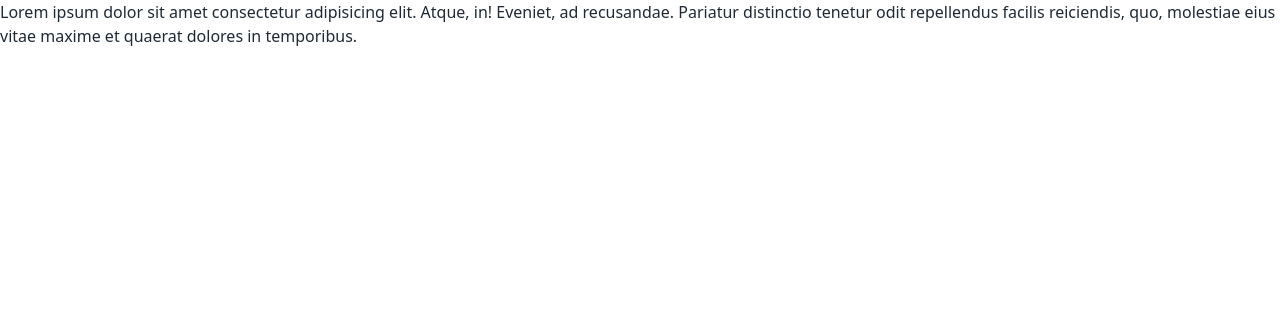
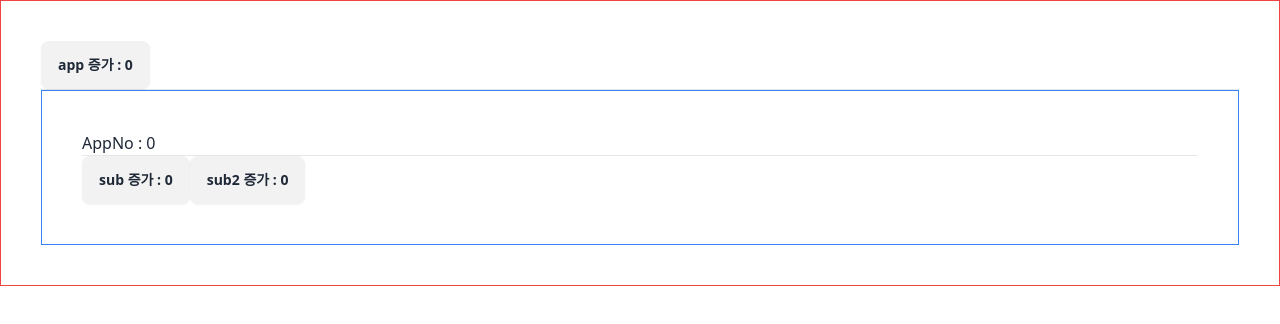
Before and after one commit to CHOMINWOONG/2024-react-exam, a React (Create React App) app: page / in a window 1280 px wide. Shown: the top 324 px of the page. Built offline with nearby package versions, Linux system fonts and the light colour scheme.

Commit message:
useEffect 활용

```diff
--- a/src/App.js
+++ b/src/App.js
@@ -1,64 +1,60 @@
-import React, { useState, useRef } from 'react';
-import classnames from 'classnames';
+import React, { useState, useRef, useEffect } from 'react';
 
-let NotifyOnce_workDone = false;
+let AppCallCount = 0;
+let SubCallCount = 0;
 
-function NotifyOnce({children}) {
-  const [visivle, setVisible] = useState(false);
+function Sub({appNo}) {
+  SubCallCount++;
+  console.log(`SubCallCount : ${SubCallCount}`);
+  const [no, setNo] = useState(0);
+  const [no2, setNo2] = useState(0);
 
-  if ( NotifyOnce_workDone == false ) {
-    setTimeout(function() {
-      setVisible(true);
-    }, 1000);
+  useEffect(() => {
+    console.log('effect 1 : 한번만 실행');
+  }, []);
 
-    setTimeout(function() {
-      setVisible(false);
-    }, 3000);
+  useEffect(() => {
+    console.log('effect 2 : 부모(App)이 바뀔 때 마다 실행');
+  }, [appNo]);
 
-    NotifyOnce_workDone = true;
-  }
+  useEffect(() => {
+    console.log('effect 3 : 나(Sub)의 no가 바뀔 때 마다 실행');
+  }, [no]);
+
+  useEffect(() => {
+    console.log('effect 4 : appNo, no가 바뀔 때 마다 실행');
+  }, [appNo, no]);
+
+  useEffect(() => {
+    console.log('effect 5 : 매번 실행');
+  },);
 
   return (
-    <div
-      className={classnames(
-        "fixed transition-all right-[10px]",
-        {
-          "top-[-60px]" : !visivle
-        },
-        {
-          "top-[5px]" : visivle
-        }
-      )}
-    >
-      {children}
-    </div>
-  )
-}
-
-function Alert({color:color_, children}) {
-  const color = color_ ?? "white";
-
-  return (
-    <div role="alert" className="alert alert-info">
-      <div className={`text-[${color}]`}>
-        <i className="fa-solid fa-face-smile"></i>
-        <span>{children}</span>
+    <>
+      <div className='p-10 border border-blue-500'>
+        AppNo : {appNo}
+        <hr />
+        <button className='btn' onClick={() => setNo(no + 1)}>sub 증가 : {no}</button>
+        <button className='btn' onClick={() => setNo2(no2 + 1)}>sub2 증가 : {no2}</button>
       </div>
-    </div>
-  )
+    </>
+  );
 }
 
 export default function App() {
+
+  AppCallCount++;
+  console.log(`AppCallCount : ${AppCallCount}`);
+  const [no, setNo] = useState(0);
+
+
   return (
     <>
-      <NotifyOnce>
-        <Alert>안녕 반가워ㅎㅎ</Alert>
-      </NotifyOnce>
-
-      <div>
-        Lorem ipsum dolor sit amet consectetur adipisicing elit. Atque, in! Eveniet, ad recusandae. Pariatur distinctio tenetur odit repellendus facilis reiciendis, quo, molestiae eius vitae maxime et quaerat dolores in temporibus.
+      <div className='p-10 border border-red-500'>
+        <button className='btn' onClick={() => setNo(no + 1)}>app 증가 : {no}</button>
+        <hr />
+        <Sub appNo={no}/>
       </div>
-
     </>
   );
 }
```
